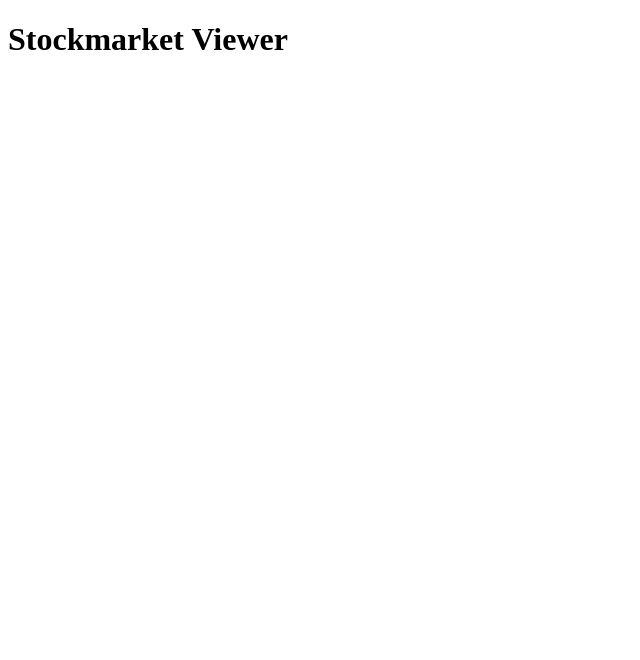
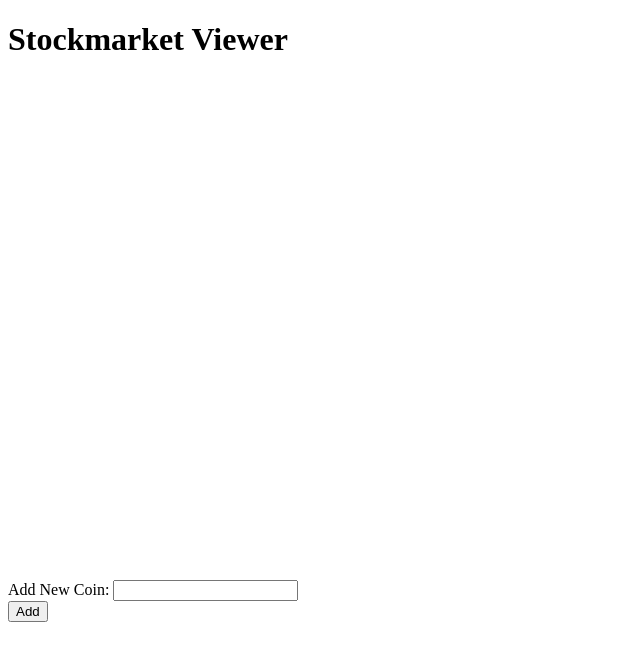
Before and after one commit to GunnJA/fcc-stockmarket, a website: page client/index.html in a window 1280 px wide. Shown: the whole page, without its empty margins (0-640 px from the left). Drawn offline with nearby package versions, Linux system fonts and the light colour scheme; no server answers.

Commit message:
updated to index.html

```diff
--- a/client/index.html
+++ b/client/index.html
@@ -6,8 +6,12 @@
     <link rel="stylesheet" href="style.css">
   </head>
   <body>
-    <div id="chartContainer" style="height: 300px; width: 100%;"></div>
-    <div></div>
+    <div id="chartContainer" style="height: 500px; width: 100%;"></div>
+    <div id="underChart"></div>
+    <form>
+      Add New Coin: <input type="text" id="addText"><br>
+      <input type="submit" value="Add" id="addButt">
+    </form>
     <script src="https://code.jquery.com/jquery-2.2.1.min.js"
             integrity="sha256-gvQgAFzTH6trSrAWoH1iPo9Xc96QxSZ3feW6kem+O00="
             crossorigin="anonymous"></script>
```
